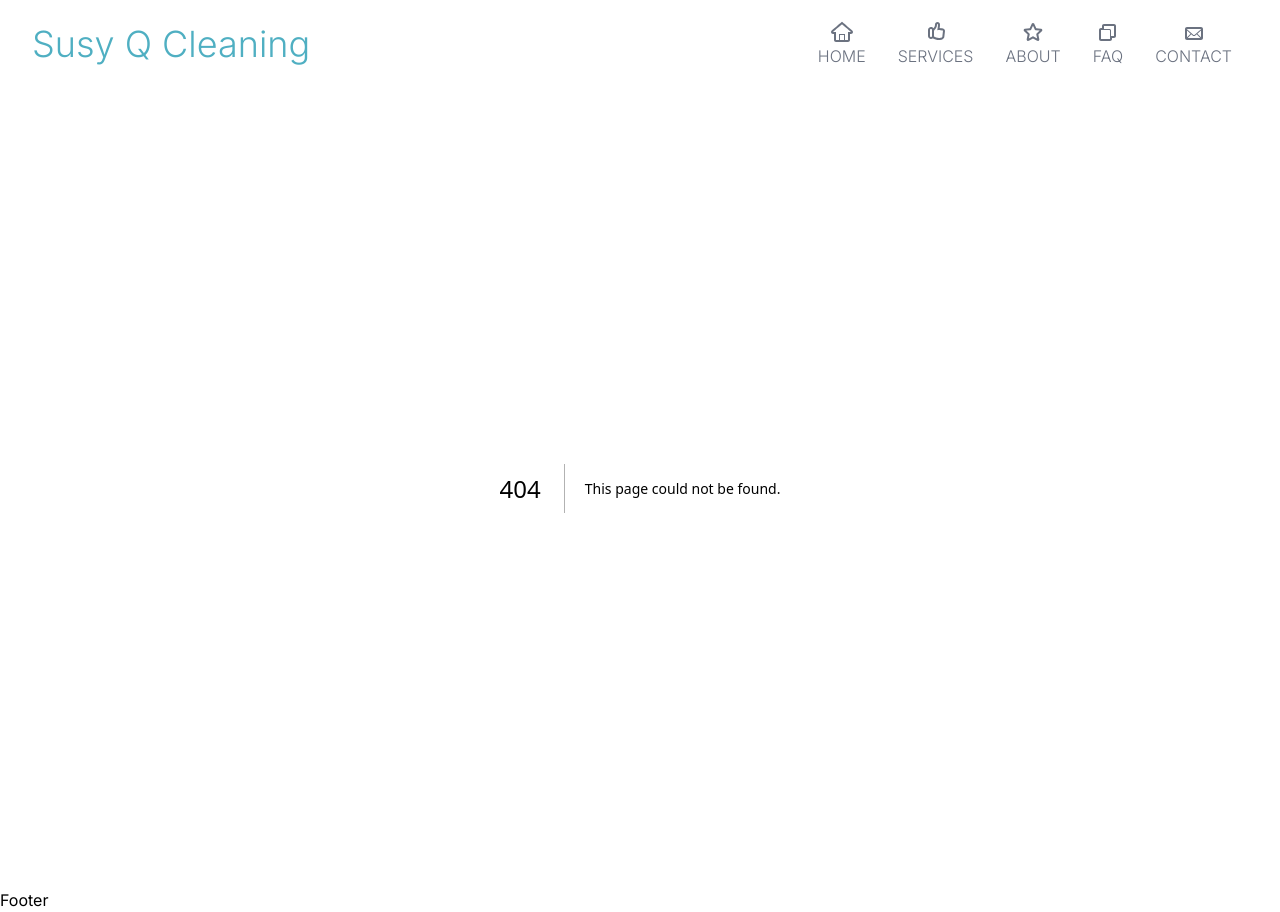
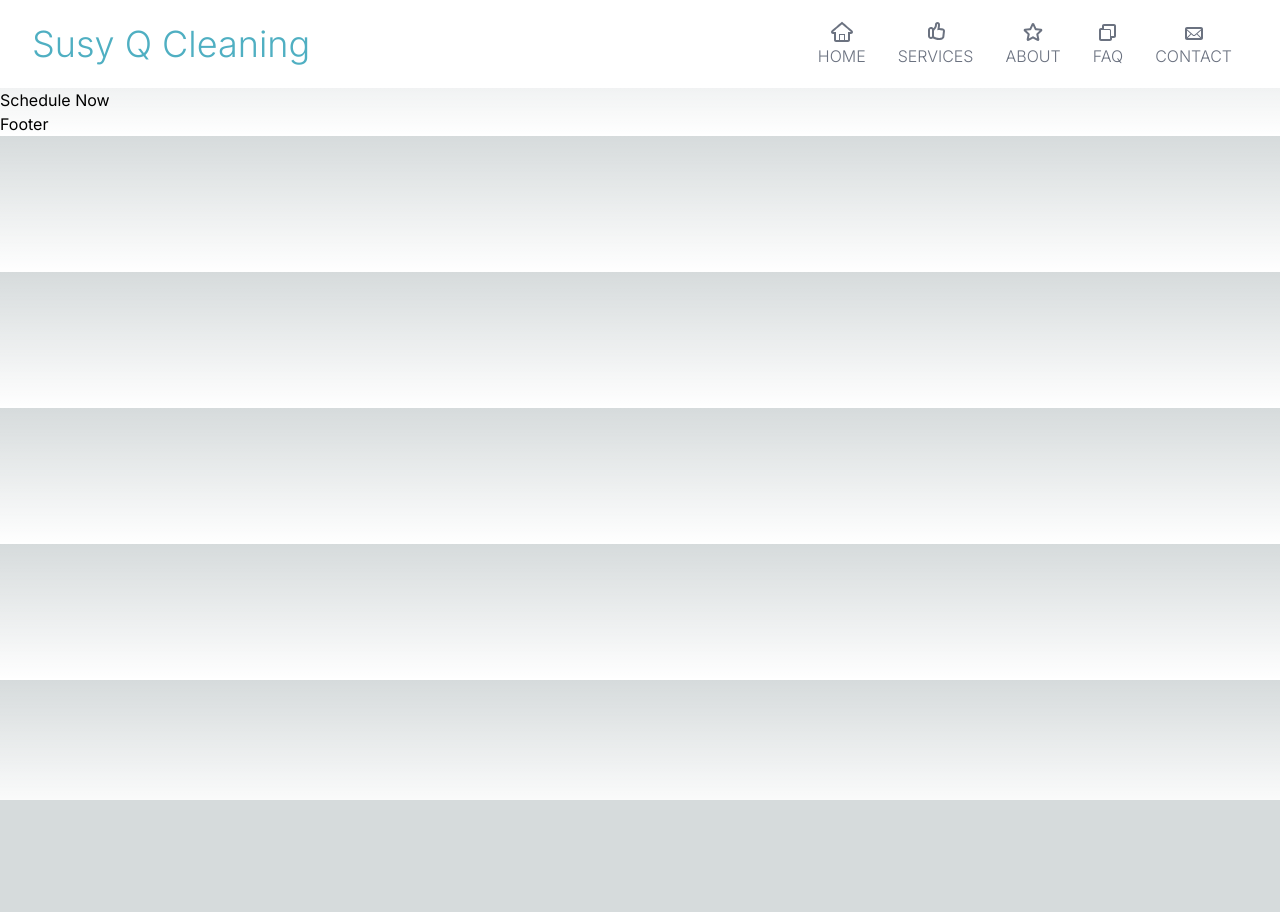
Before and after one commit to oscar-ct/susyq, a Next.js app: page /schedule in a window 1280 px wide. Before the commit this address had no page. After the commit the page ends 800 px from the top, so only its background shows below. Built offline with nearby package versions, Linux system fonts and the light colour scheme.

Commit message:
initial schedule route and page setup

```diff
--- /dev/null
+++ b/src/app/schedule/page.jsx
@@ -0,0 +1,10 @@
+
+const SchedulePage = () => {
+    return (
+        <div>
+            Schedule Now
+        </div>
+    );
+};
+
+export default SchedulePage;
```
